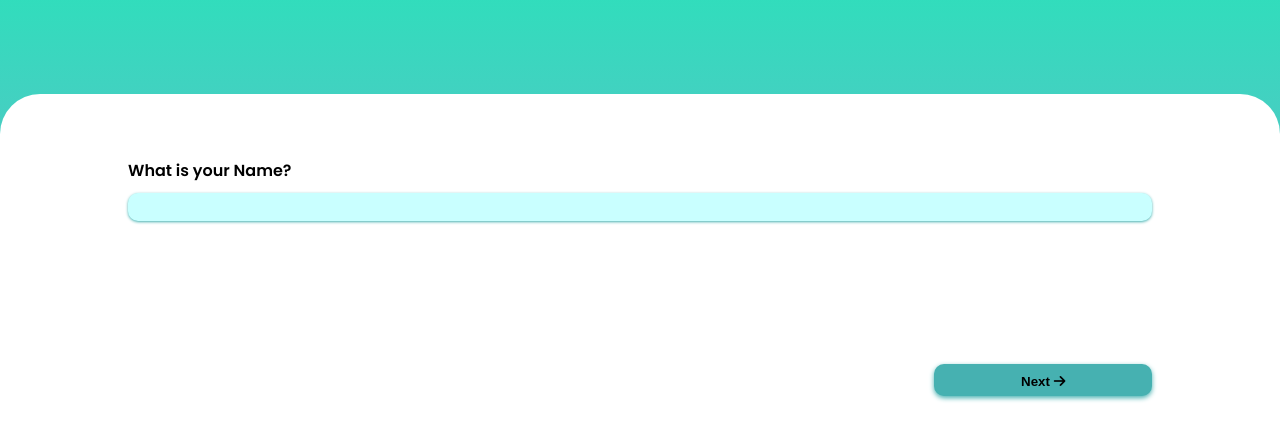
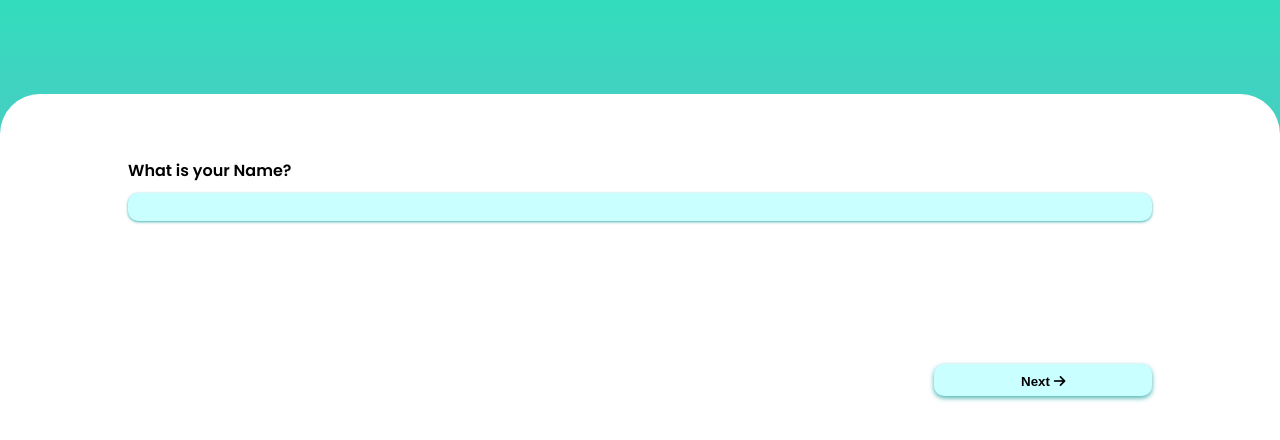
Before and after one commit to asifali777/BMI-calc, a plain HTML site: page index.html in a window 1280 px wide. Shown: the part 306-746 px from the top of the page. Drawn offline with Linux system fonts and the light colour scheme.

Commit message:
Update style.css

```diff
--- a/style.css
+++ b/style.css
@@ -82,7 +82,7 @@ body {
   margin-top: 14%;
   border-radius: 10px;
   border-style: none;
-  background-color: rgb(70, 177, 177);
+  background-color: rgb(201, 255, 255);
   box-shadow: 0 2px 5px rgb(70, 177, 177);
   transition: all 0.2s ease-in-out;
 }
```
